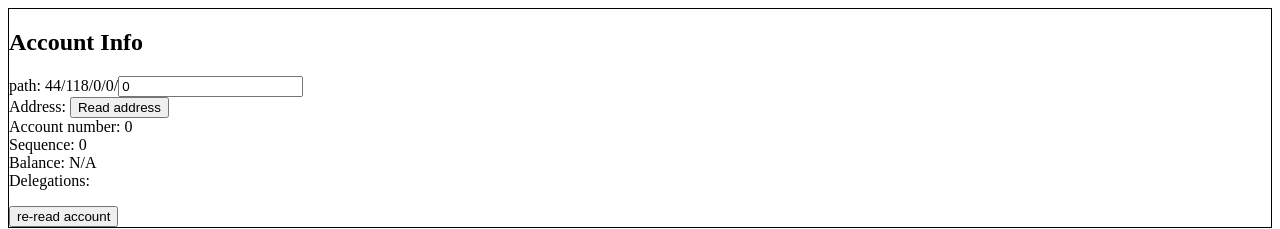
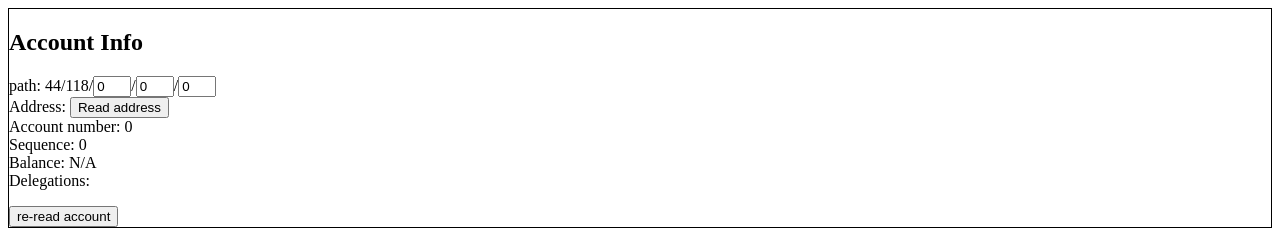
Before and after one commit to likecoin/cosmos-ledger-tool-web, a Vue app: page / in a window 1280 px wide. Shown: the top 229 px of the page. Built offline with nearby package versions, Linux system fonts and the light colour scheme.

Commit message:
Support more variations in Ledger path

```diff
--- a/src/AccountInfo.vue
+++ b/src/AccountInfo.vue
@@ -1,8 +1,8 @@
 <template>
   <div>
     <h2>Account Info</h2>
-    <div>
-      path: 44/118/0/0/<input v-model="ledgerIndex">
+    <div class="path-container">
+      path: 44/118/<input v-model.number="ledgerIndex0" type="number">/<input v-model.number="ledgerIndex1" type="number">/<input v-model.number="ledgerIndex2" type="number">
     </div>
     <div>
       Address: {{address}}<button @click="fetchCosmosInfo">Read address</button>
@@ -32,6 +32,7 @@
 import { ref, computed } from 'vue';
 import { useStore } from 'vuex';
 import { FETCH_COSMOS_INFO } from './store.js';
+import { getLedgerPath } from './cosmos.js';
 
 function prettyBalance(coins) {
   if (!coins) {
@@ -48,9 +49,13 @@ function prettyBalance(coins) {
 export default {
   setup() {
     const store = useStore();
-    const ledgerIndex = ref(0);
+    const ledgerIndex0 = ref(0);
+    const ledgerIndex1 = ref(0);
+    const ledgerIndex2 = ref(0);
     return {
-      ledgerIndex,
+      ledgerIndex0,
+      ledgerIndex1,
+      ledgerIndex2,
       address: computed(() => store.state.addressInfo.address),
       accountNumber: computed(() => store.state.accountInfo.accountNumber),
       balance: computed(() => prettyBalance(store.state.accountInfo.coins)),
@@ -58,9 +63,15 @@ export default {
       delegations: computed(() => store.state.accountInfo.delegations.map((delegation) => (
         { ...delegation, balance: `${delegation.balance / 1e9} LIKE` }
       ))),
-      fetchCosmosInfo: () => store.dispatch(FETCH_COSMOS_INFO, Number.parseInt(ledgerIndex.value, 10)),
+      fetchCosmosInfo: () => store.dispatch(FETCH_COSMOS_INFO, getLedgerPath(ledgerIndex0.value, ledgerIndex1.value, ledgerIndex2.value)),
     };
   },
 };
 
 </script>
+
+<style scoped>
+  .path-container input {
+    width: 30px;
+  }
+</style>
--- a/src/cosmos.js
+++ b/src/cosmos.js
@@ -222,8 +222,9 @@ export async function initCosmosLedgerApp() {
   return new CosmosApp(transport);
 }
 
-export function getLedgerPath(index) {
-  return [44, 118, 0, 0, index];
+export function getLedgerPath(...indices) {
+  console.log([44, 118, ...indices])
+  return [44, 118, ...indices];
 }
 
 function sigDerToRaw(sig) {
--- a/src/store.js
+++ b/src/store.js
@@ -53,12 +53,11 @@ export const store = createStore({
       const app = await Cosmos.initCosmosLedgerApp();
       commit(INIT_COSMOS_LEDGER_APP, app);
     },
-    async [FETCH_COSMOS_INFO]({ state, commit, dispatch }, ledgerIndex) {
+    async [FETCH_COSMOS_INFO]({ state, commit, dispatch }, ledgerPath) {
       commit(COMMIT_CLEAR_MSGS);
       if (!state.cosmosLedgerApp) {
         await dispatch(INIT_COSMOS_LEDGER_APP);
       }
-      const ledgerPath = Cosmos.getLedgerPath(ledgerIndex);
       const addressInfo = await Cosmos.readAddressInfo(state.cosmosLedgerApp, { path: ledgerPath });
       commit(COMMIT_ADDRESS_INFO, { ...addressInfo, ledgerPath });
       const [basicAccountInfo, delegations] = await Promise.all([
```
Also changed, not shown: 10 other files (tests, documents, lock files or other folders).
